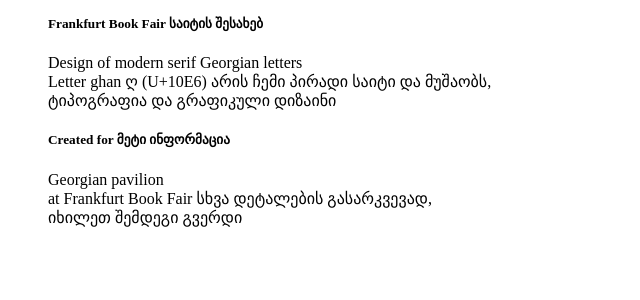
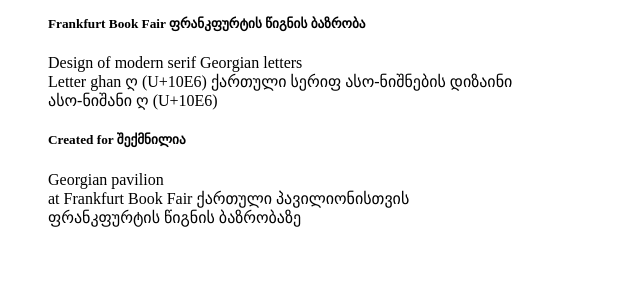
Before and after one commit to mijra/razmadze.ge, a Jekyll site: the page built from _posts/1002-01-10-project10.markdown, in a window 1280 px wide. Shown: the top 300 px of the page, without its empty margins (0-640 px from the left). Built offline with Jekyll 4.4.1, drawn with Linux system fonts in a browser that asks for light colours.

Commit message:
Update 1002-01-10-project10.markdown

```diff
--- a/_posts/1002-01-10-project10.markdown
+++ b/_posts/1002-01-10-project10.markdown
@@ -7,11 +7,11 @@
 
 title1: Frankfurt Book Fair
 description1: Design of modern serif Georgian letters <br>Letter ghan ღ (U+10E6)
-title1_ge: საიტის შესახებ
-description1_ge: არის ჩემი პირადი საიტი და მუშაობს, <br>ტიპოგრაფია და გრაფიკული დიზაინი
+title1_ge: ფრანკფურტის წიგნის ბაზრობა
+description1_ge: ქართული სერიფ ასო-ნიშნების დიზაინი <br>ასო-ნიშანი ღ (U+10E6)
 
 title2: Created for
 description2: Georgian pavilion <br>at Frankfurt Book Fair
-title2_ge: მეტი ინფორმაცია
-description2_ge: სხვა დეტალების გასარკვევად, <br>იხილეთ შემდეგი გვერდი
+title2_ge: შექმნილია
+description2_ge: ქართული პავილიონისთვის <br>ფრანკფურტის წიგნის ბაზრობაზე
 ---
```
